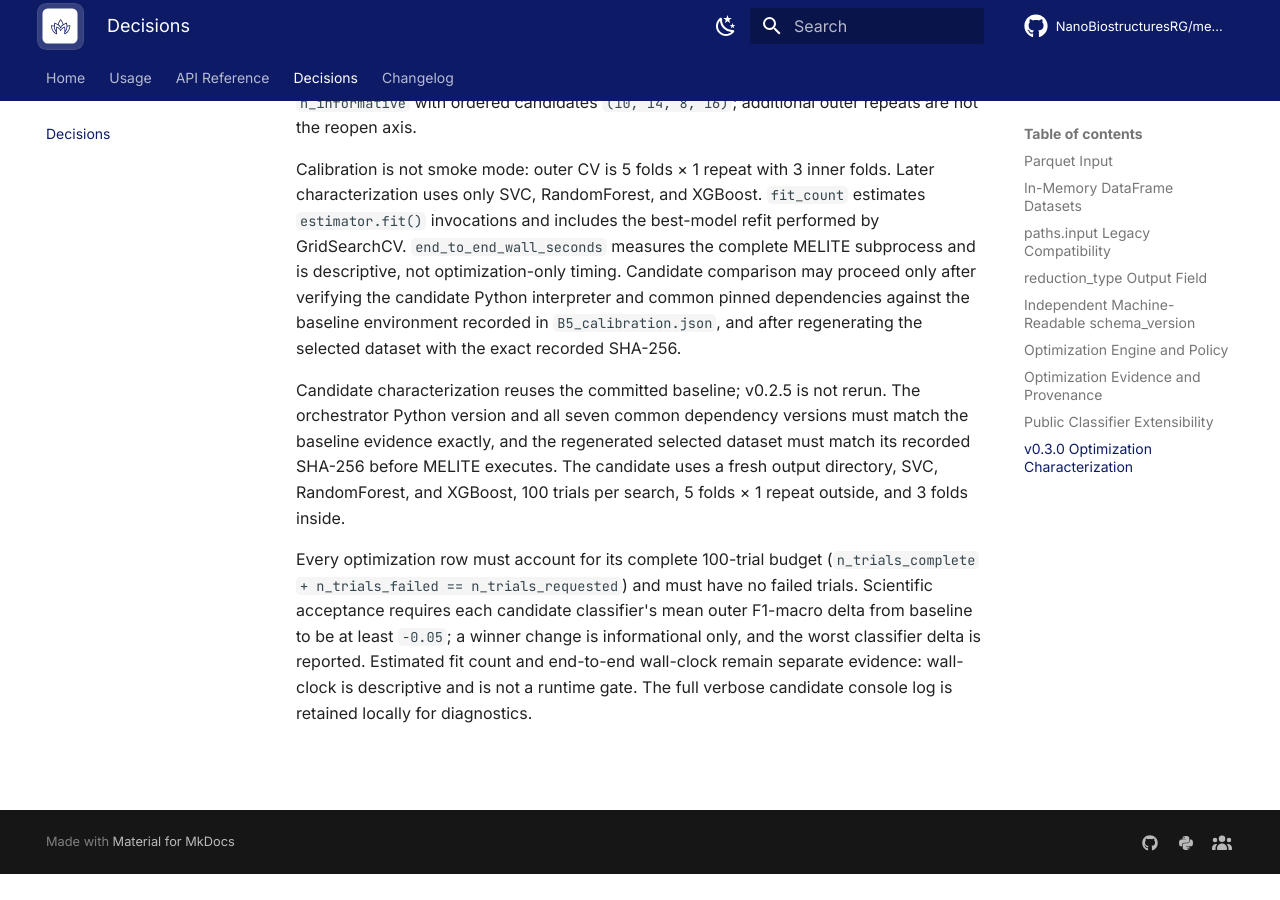
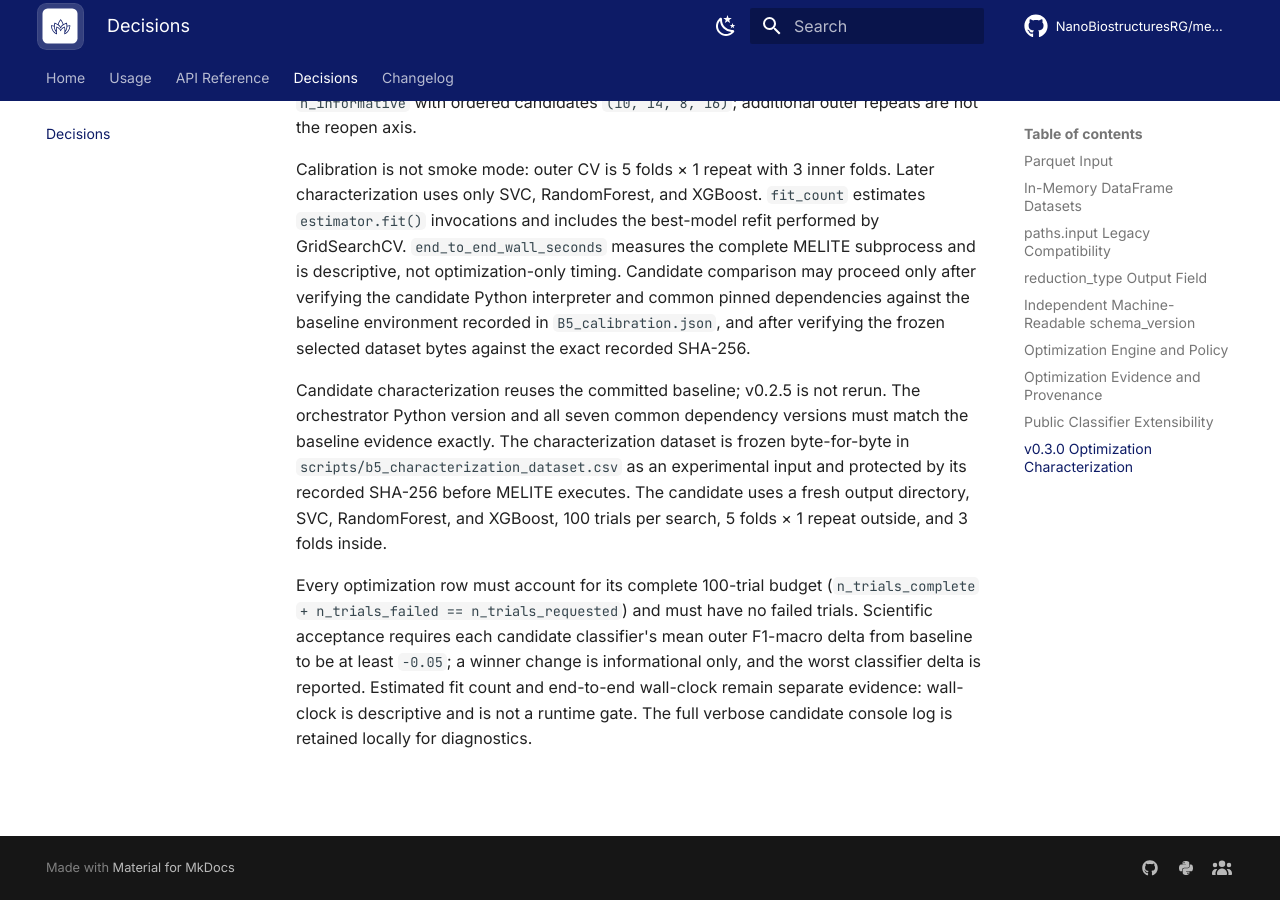
Before and after one commit to NanoBiostructuresRG/melite, an MkDocs documentation site: the page built from docs/decisions.md, in a window 1280 px wide and 900 px high, scrolled down 3793 px. Built offline with MkDocs 1.6.1 and Material for MkDocs 9.7.7, drawn with Linux system fonts in a browser that asks for light colours; comment, search, counter and statistics services are not loaded; before the commit the page ends 4667 px from its top, so only the background shows below that.

Commit message:
fix: freeze v0.3.0 characterization dataset

```diff
--- a/docs/decisions.md
+++ b/docs/decisions.md
@@ -169,13 +169,15 @@ best-model refit performed by GridSearchCV. `end_to_end_wall_seconds` measures
 the complete MELITE subprocess and is descriptive, not optimization-only
 timing. Candidate comparison may proceed only after verifying the candidate Python
 interpreter and common pinned dependencies against the baseline environment
-recorded in `B5_calibration.json`, and after regenerating the selected dataset
-with the exact recorded SHA-256.
+recorded in `B5_calibration.json`, and after verifying the frozen selected
+dataset bytes against the exact recorded SHA-256.
 
 Candidate characterization reuses the committed baseline; v0.2.5 is not rerun.
 The orchestrator Python version and all seven common dependency versions must
-match the baseline evidence exactly, and the regenerated selected dataset must
-match its recorded SHA-256 before MELITE executes. The candidate uses a fresh
+match the baseline evidence exactly. The characterization dataset is frozen
+byte-for-byte in `scripts/b5_characterization_dataset.csv` as an experimental
+input and protected by its recorded SHA-256 before MELITE executes. The
+candidate uses a fresh
 output directory, SVC, RandomForest, and XGBoost, 100 trials per search,
 5 folds × 1 repeat outside, and 3 folds inside.
 
--- a/pyproject.toml
+++ b/pyproject.toml
@@ -95,6 +95,8 @@ exclude = [
     "/dist",
     "/docs",
     "/mkdocs.yml",
+    # Characterization-only evidence/tooling; not part of the published sdist.
+    "/scripts/b5_characterization_dataset.csv",
     # Leading "/" is intentional: exclude repository-root runtime directories,
     # not packaged resources such as melite/_example_assets/data/.
     "/data",
```
Also changed, not shown: 3 other files.
